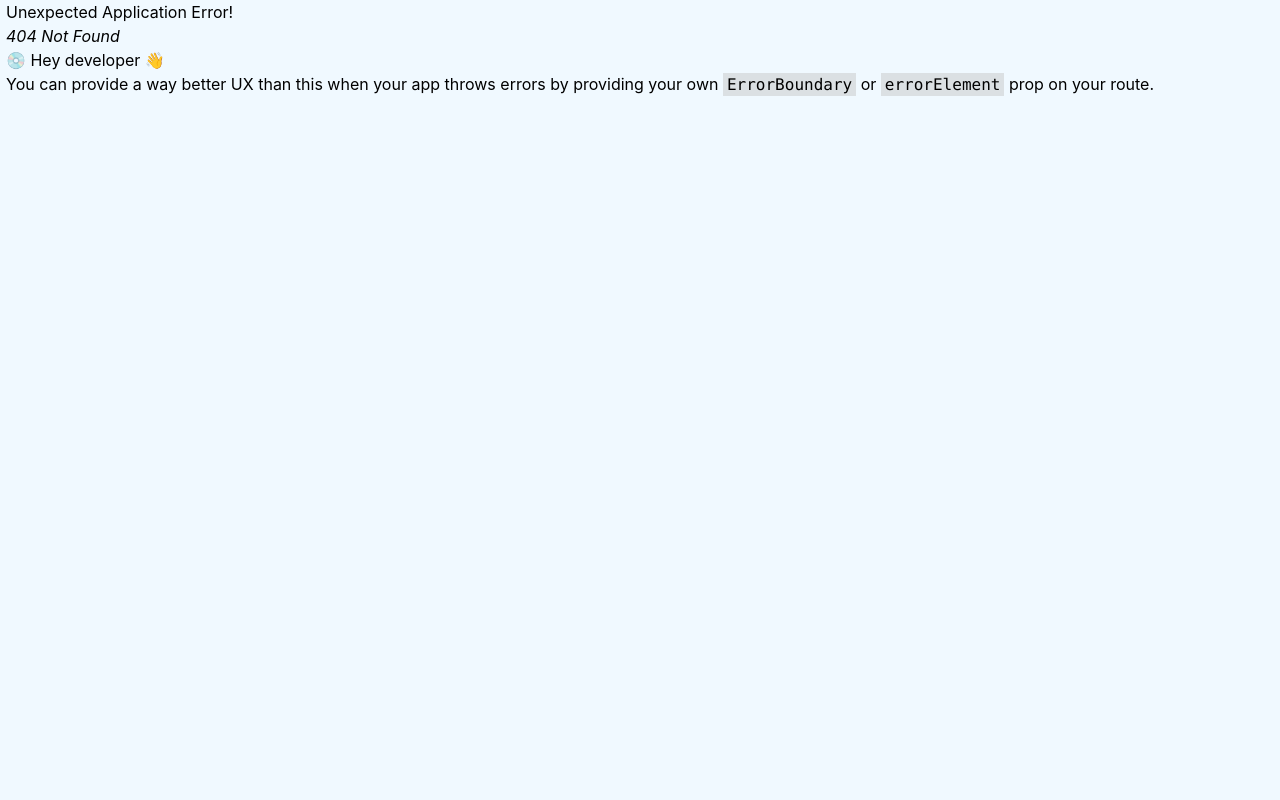
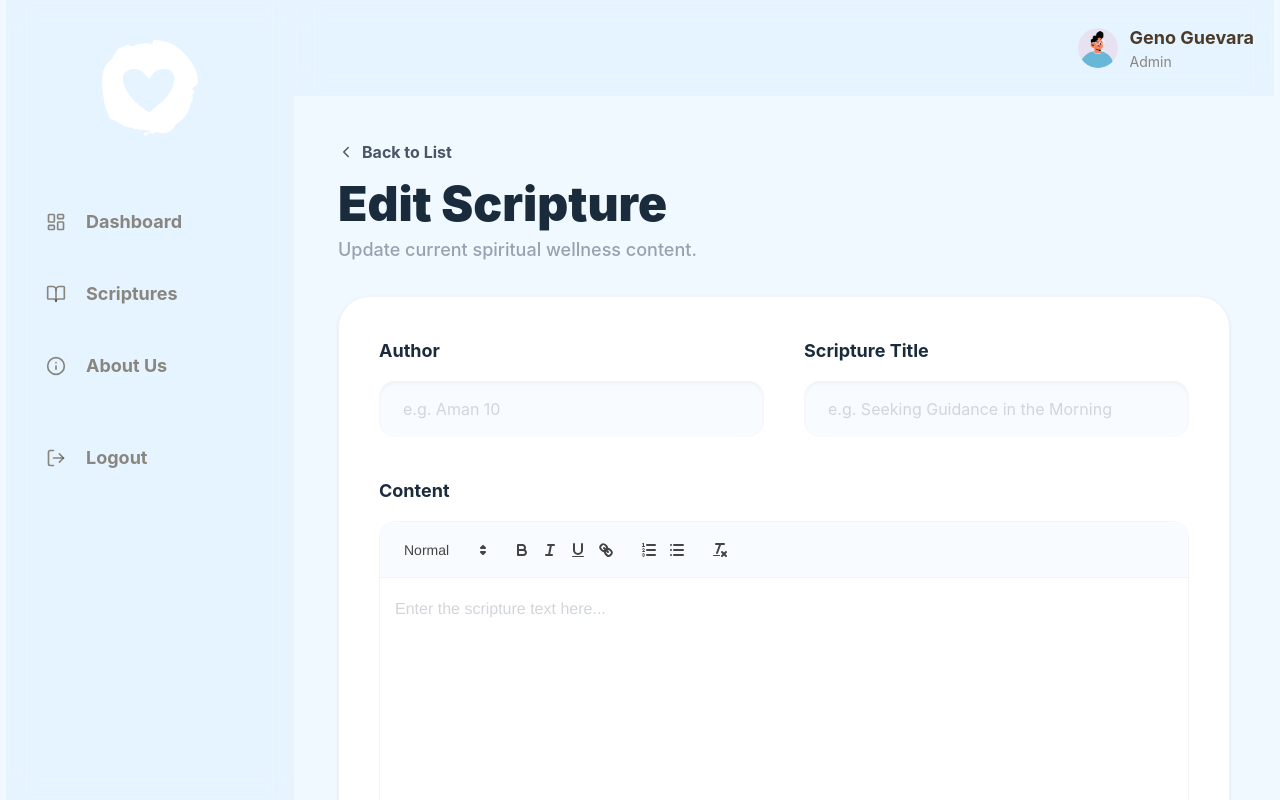
Before and after one commit to TAIJULAMAN/genoguevara-app-dashboard, a React (Vite) app: page /edit-scripture/1 in a window 1280 px wide. Before the commit this address had no page. Built offline with nearby package versions, Linux system fonts and the light colour scheme; no server answers.

Commit message:
scripture is on dev

```diff
--- a/Redux/features/scriptures/scripturesApi.js
+++ b/Redux/features/scriptures/scripturesApi.js
@@ -9,6 +9,13 @@ export const scripturesApi = baseApi.injectEndpoints({
         params,
       }),
       providesTags: ["scriptures"],
+    }),
+    getScriptureById: builder.query({
+      query: (scriptureId) => ({
+        url: `scriptures/${scriptureId}`,
+        method: "GET",
+      }),
+      providesTags: (result, error, id) => [{ type: "scriptures", id }],
     }),
     deleteScriptures: builder.mutation({
       query: (scriptureId) => ({
@@ -39,6 +46,7 @@ export const scripturesApi = baseApi.injectEndpoints({
 export const {
   useDeleteScripturesMutation,
   useGetAllScripturesQuery,
+  useGetScriptureByIdQuery,
   useCreateScripturesMutation,
   useUpdateScripturesMutation,
 } = scripturesApi;
--- a/src/pages/Scriptures/AddScripturePage.jsx
+++ b/src/pages/Scriptures/AddScripturePage.jsx
@@ -1,16 +1,24 @@
-import { useState } from "react";
-import { useNavigate } from "react-router-dom";
+import { useEffect, useState } from "react";
+import { useNavigate, useParams } from "react-router-dom";
 import ReactQuill from "react-quill";
 import "react-quill/dist/quill.snow.css";
 import { IoChevronBack } from "react-icons/io5";
 import { LuUser, LuBook, LuSun, LuMoon } from "react-icons/lu";
+import {
+  useCreateScripturesMutation,
+  useGetScriptureByIdQuery,
+  useUpdateScripturesMutation,
+} from "../../../Redux/features/scriptures/scripturesApi";
+import { message, Spin } from "antd";
 
 function AddScripturePage() {
+  const { id } = useParams();
   const navigate = useNavigate();
   const [title, setTitle] = useState("");
   const [content, setContent] = useState("");
   const [mode, setMode] = useState("Dr. Bob");
-    const [timeOfDay, setTimeOfDay] = useState("MORNING");
+  const [timeOfDay, setTimeOfDay] = useState("Morning");
+  const [author, setAuthor] = useState("");
 
   const modes = [
     { id: "Dr. Bob", name: "Dr. Bob", icon: LuUser },
@@ -18,15 +26,51 @@ function AddScripturePage() {
   ];
 
   const times = [
-        { id: "MORNING", name: "MORNING", icon: LuSun },
-        { id: "MIDDAY", name: "MIDDAY", icon: LuSun },
-        { id: "NIGHT", name: "NIGHT", icon: LuMoon },
+    { id: "Morning", name: "Morning", icon: LuSun },
+    { id: "Midday", name: "Midday", icon: LuSun },
+    { id: "Night", name: "Night", icon: LuMoon },
   ];
 
-    const handleSave = () => {
-        console.log({ title, content, mode, timeOfDay });
-        // Navigation back after save
+  const { data: scriptureData, isLoading: isFetching } =
+    useGetScriptureByIdQuery(id, {
+      skip: !id,
+    });
+
+  const [createScripture, { isLoading: isCreating }] =
+    useCreateScripturesMutation();
+  const [updateScripture, { isLoading: isUpdating }] =
+    useUpdateScripturesMutation();
+
+  useEffect(() => {
+    if (scriptureData?.data) {
+      const { title, content, mode, timeOfDay, author } = scriptureData.data;
+      setTitle(title || "");
+      setContent(content || "");
+      setMode(mode || "Dr. Bob");
+      setTimeOfDay(timeOfDay || "Morning");
+      setAuthor(author || "");
+    }
+  }, [scriptureData]);
+
+  const handleSave = async () => {
+    if (!title || !content || !author) {
+      return message.warning("Please fill in all required fields.");
+    }
+
+    const payload = { title, content, mode, timeOfDay, author };
+
+    try {
+      if (id) {
+        await updateScripture({ scriptureId: id, data: payload }).unwrap();
+        message.success("Scripture updated successfully");
+      } else {
+        await createScripture(payload).unwrap();
+        message.success("Scripture created successfully");
+      }
       navigate("/scriptures");
+    } catch (error) {
+      message.error(error?.data?.message || "Failed to save scripture");
+    }
   };
 
   return (
@@ -39,15 +83,42 @@ function AddScripturePage() {
         >
           <IoChevronBack /> Back to List
         </button>
-                <h1 className="text-5xl font-black text-[#1a2b3c] mb-2">Add New Scripture</h1>
-                <p className="text-gray-400 text-lg font-medium">Create and manage spiritual wellness content for the app.</p>
+        <h1 className="text-5xl font-black text-[#1a2b3c] mb-2">
+          {id ? "Edit Scripture" : "Add New Scripture"}
+        </h1>
+        <p className="text-gray-400 text-lg font-medium">
+          {id
+            ? "Update current spiritual wellness content."
+            : "Create and manage spiritual wellness content for the app."}
+        </p>
       </div>
 
-            {/* Form Card */}
+      {isFetching ? (
+        <div className="flex justify-center items-center h-64">
+          <Spin size="large" />
+        </div>
+      ) : (
+        /* Form Card */
         <div className="bg-white rounded-[32px] shadow-sm border border-gray-100 p-10">
+          <div className="grid grid-cols-1 md:grid-cols-2 gap-10 mb-10">
+            {/* Author Input */}
+            <div>
+              <label className="block text-[#1a2b3c] font-bold text-lg mb-4">
+                Author
+              </label>
+              <input
+                type="text"
+                value={author}
+                onChange={(e) => setAuthor(e.target.value)}
+                placeholder="e.g. Aman 10"
+                className="w-full bg-[#f8fbff] border-none rounded-2xl px-6 py-4 text-gray-700 focus:ring-2 focus:ring-[#94CDFA] transition shadow-inner placeholder:text-gray-300"
+              />
+            </div>
             {/* Title Input */}
-                <div className="mb-10">
-                    <label className="block text-[#1a2b3c] font-bold text-lg mb-4">Scripture Title</label>
+            <div>
+              <label className="block text-[#1a2b3c] font-bold text-lg mb-4">
+                Scripture Title
+              </label>
               <input
                 type="text"
                 value={title}
@@ -56,10 +127,13 @@ function AddScripturePage() {
                 className="w-full bg-[#f8fbff] border-none rounded-2xl px-6 py-4 text-gray-700 focus:ring-2 focus:ring-[#94CDFA] transition shadow-inner placeholder:text-gray-300"
               />
             </div>
+          </div>
 
           {/* Rich Text Content */}
           <div className="mb-10">
-                    <label className="block text-[#1a2b3c] font-bold text-lg mb-4">Content</label>
+            <label className="block text-[#1a2b3c] font-bold text-lg mb-4">
+              Content
+            </label>
             <div className="rounded-2xl border border-gray-100 overflow-hidden bg-[#f8fbff]">
               <ReactQuill
                 theme="snow"
@@ -74,26 +148,40 @@ function AddScripturePage() {
           <div className="grid grid-cols-1 md:grid-cols-2 gap-10 mb-10">
             {/* Mode Selection */}
             <div>
-                        <label className="block text-[#1a2b3c] font-bold text-lg mb-4">Mode</label>
+              <label className="block text-[#1a2b3c] font-bold text-lg mb-4">
+                Mode
+              </label>
               <div className="space-y-4">
                 {modes.map((m) => (
                   <div
                     key={m.id}
                     onClick={() => setMode(m.id)}
-                                    className={`flex items-center justify-between p-4 rounded-2xl border-2 cursor-pointer transition-all ${mode === m.id
+                    className={`flex items-center justify-between p-4 rounded-2xl border-2 cursor-pointer transition-all ${
+                      mode === m.id
                         ? "border-[#94CDFA] bg-[#f0f7ff]"
                         : "border-gray-50 bg-white hover:border-gray-100"
                     }`}
                   >
                     <div className="flex items-center gap-4">
-                                        <div className={`p-2 rounded-xl ${mode === m.id ? "bg-blue-100 text-[#94CDFA]" : "bg-gray-50 text-gray-400"}`}>
+                      <div
+                        className={`p-2 rounded-xl ${mode === m.id ? "bg-blue-100 text-[#94CDFA]" : "bg-gray-50 text-gray-400"}`}
+                      >
                         <m.icon className="w-6 h-6" />
                       </div>
-                                        <span className={`font-bold ${mode === m.id ? "text-gray-800" : "text-gray-400"}`}>{m.name}</span>
+                      <span
+                        className={`font-bold ${mode === m.id ? "text-gray-800" : "text-gray-400"}`}
+                      >
+                        {m.name}
+                      </span>
                     </div>
-                                    <div className={`w-6 h-6 rounded-full border-2 flex items-center justify-center ${mode === m.id ? "border-[#94CDFA]" : "border-gray-200"
-                                        }`}>
-                                        {mode === m.id && <div className="w-3 h-3 bg-[#94CDFA] rounded-full" />}
+                    <div
+                      className={`w-6 h-6 rounded-full border-2 flex items-center justify-center ${
+                        mode === m.id ? "border-[#94CDFA]" : "border-gray-200"
+                      }`}
+                    >
+                      {mode === m.id && (
+                        <div className="w-3 h-3 bg-[#94CDFA] rounded-full" />
+                      )}
                     </div>
                   </div>
                 ))}
@@ -102,25 +190,36 @@ function AddScripturePage() {
 
             {/* Time of Day Selection */}
             <div>
-                        <label className="block text-[#1a2b3c] font-bold text-lg mb-4">Time of Day</label>
+              <label className="block text-[#1a2b3c] font-bold text-lg mb-4">
+                Time of Day
+              </label>
               <div className="grid grid-cols-3 gap-4">
                 {times.map((t) => (
                   <div
                     key={t.id}
                     onClick={() => setTimeOfDay(t.id)}
-                                    className={`flex flex-col items-center justify-center p-6 rounded-2xl border-2 cursor-pointer transition-all ${timeOfDay === t.id
+                    className={`flex flex-col items-center justify-center p-6 rounded-2xl border-2 cursor-pointer transition-all ${
+                      timeOfDay === t.id
                         ? "border-[#94CDFA] bg-[#f0f7ff]"
                         : "border-gray-50 bg-white hover:border-gray-100"
                     }`}
                   >
-                                    <span className={`text-[10px] font-black mb-2 ${timeOfDay === t.id ? "text-[#1a2b3c]" : "text-gray-400"}`}>{t.name}</span>
-                                    <div className={`${timeOfDay === t.id ? "text-[#94CDFA]" : "text-gray-300"}`}>
+                    <span
+                      className={`text-[10px] font-black mb-2 ${timeOfDay === t.id ? "text-[#1a2b3c]" : "text-gray-400"}`}
+                    >
+                      {t.name}
+                    </span>
+                    <div
+                      className={`${timeOfDay === t.id ? "text-[#94CDFA]" : "text-gray-300"}`}
+                    >
                       <t.icon className="w-8 h-8" />
                     </div>
                   </div>
                 ))}
               </div>
-                        <p className="text-gray-400 text-sm italic mt-4">Select when this scripture will be suggested to users.</p>
+              <p className="text-gray-400 text-sm italic mt-4">
+                Select when this scripture will be suggested to users.
+              </p>
             </div>
           </div>
 
@@ -134,12 +233,17 @@ function AddScripturePage() {
             </button>
             <button
               onClick={handleSave}
-                        className="bg-[#94cdfa] text-white px-12 py-4 rounded-2xl font-bold text-xl shadow-lg shadow-blue-200 hover:bg-[#83bce9] transition transform hover:scale-[1.02]"
+              disabled={isCreating || isUpdating}
+              className="bg-[#94cdfa] text-white px-12 py-4 rounded-2xl font-bold text-xl shadow-lg shadow-blue-200 hover:bg-[#83bce9] transition transform hover:scale-[1.02] disabled:opacity-50 disabled:cursor-not-allowed"
             >
-                        Save Scripture
+              {isCreating || isUpdating ? (
+                <Spin size="small" className="mr-2" />
+              ) : null}
+              {id ? "Update Scripture" : "Save Scripture"}
             </button>
           </div>
         </div>
+      )}
 
       <style>{`
                 .quill-custom .ql-toolbar {
--- a/src/pages/Scriptures/ScripturesPage.jsx
+++ b/src/pages/Scriptures/ScripturesPage.jsx
@@ -49,9 +49,16 @@ function ScripturesPage() {
       title: "Content Preview",
       dataIndex: "content",
       key: "content",
-      render: (text) => (
-        <span className="text-gray-500 text-sm italic">{text}</span>
-      ),
+      render: (text) => {
+        const plainText = text?.replace(/<[^>]*>/g, "") || "";
+        return (
+          <span className="text-gray-500 text-sm italic">
+            {plainText.length > 50
+              ? `${plainText.substring(0, 50)}...`
+              : plainText}
+          </span>
+        );
+      },
     },
     {
       title: "Mode",
--- a/src/routes/Routes.jsx
+++ b/src/routes/Routes.jsx
@@ -51,6 +51,10 @@ const router = createBrowserRouter([
         element: <AddScripturePage />,
       },
       {
+        path: "/edit-scripture/:id",
+        element: <AddScripturePage />,
+      },
+      {
         path: "/about-us",
         element: <AboutUsPage />,
       },
```
Lines whose indentation alone changed are shown as unchanged.
